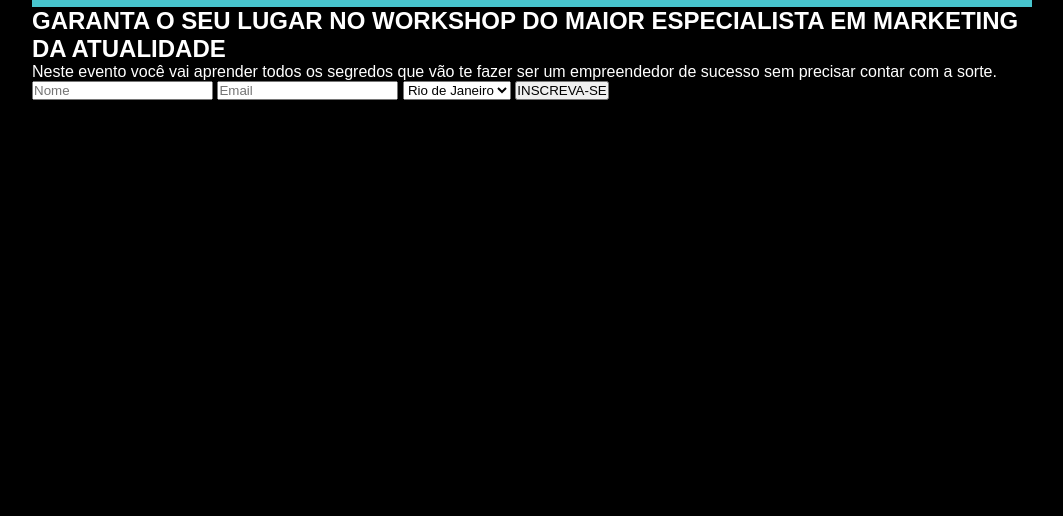
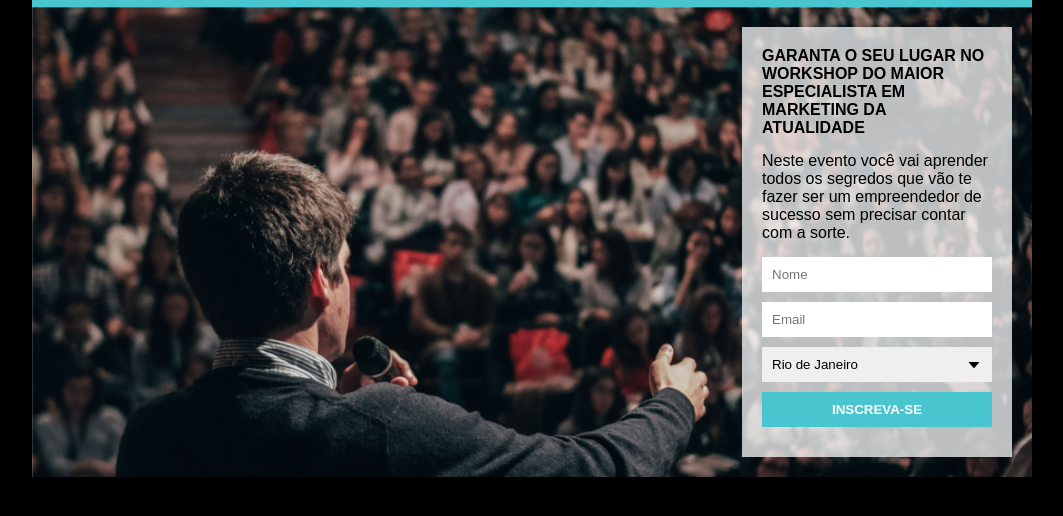
Before and after one commit to HenioJunior/workshop, a plain HTML site: page index.html in a window 1280 px wide. Shown: the part 44-560 px from the top of the page, without its empty margins (108-1171 px from the left). Drawn offline with Linux system fonts and the light colour scheme.

Commit message:
Estilo do conteudo principal

```diff
--- a/css/style.css
+++ b/css/style.css
@@ -26,5 +26,47 @@ header {
 }
 
 section {
+    padding: 20px;
+    background-image: url('../images/people.jpg');
+    background-size: cover;
+    overflow: hidden;
+
+}
+
+.formContainer {
+    max-width: 230px;
+    background-color: #FFFFFFBB;
+    padding: 20px;
+    float: right;
+}
+
+h2 {
+    font-size: 16px;
+}
+
+.mb {
+    margin-bottom: 15px;
+}
+
+input, select {
+    width: 100%;
+    box-sizing: border-box;
+    padding: 10px;
+    border: none;
+    margin-bottom: 10px;
+}
+
+input[type="submit"] {
     color: white;
+    background-color: #48C5CE;
+    font-weight: bold;
 }
+
+select {
+    -moz-appearance: none;
+    -webkit-appearance: none;
+    appearance: none;
+    background-image: url('../images/arrow.jpg');
+    background-repeat: no-repeat;
+    background-position: calc(100% - 10px) center;
+}
--- a/index.html
+++ b/index.html
@@ -16,9 +16,10 @@
         </header>
         <section>
             <div class="formContainer">
-                <h2>GARANTA O SEU LUGAR NO WORKSHOP DO MAIOR ESPECIALISTA EM MARKETING DA ATUALIDADE</h2>
-                <P>
-                    Neste evento você vai aprender todos os segredos que vão te fazer ser um empreendedor de sucesso sem precisar contar com a sorte.
+                <h2 class="mb">GARANTA O SEU LUGAR NO WORKSHOP DO MAIOR ESPECIALISTA EM MARKETING DA ATUALIDADE</h2>
+                <P class="mb">
+                    Neste evento você vai aprender todos os segredos que vão te fazer ser um empreendedor de sucesso sem
+                    precisar contar com a sorte.
                 </P>
                 <form>
                     <input id="name" name="name" type="text" placeholder="Nome">
```
